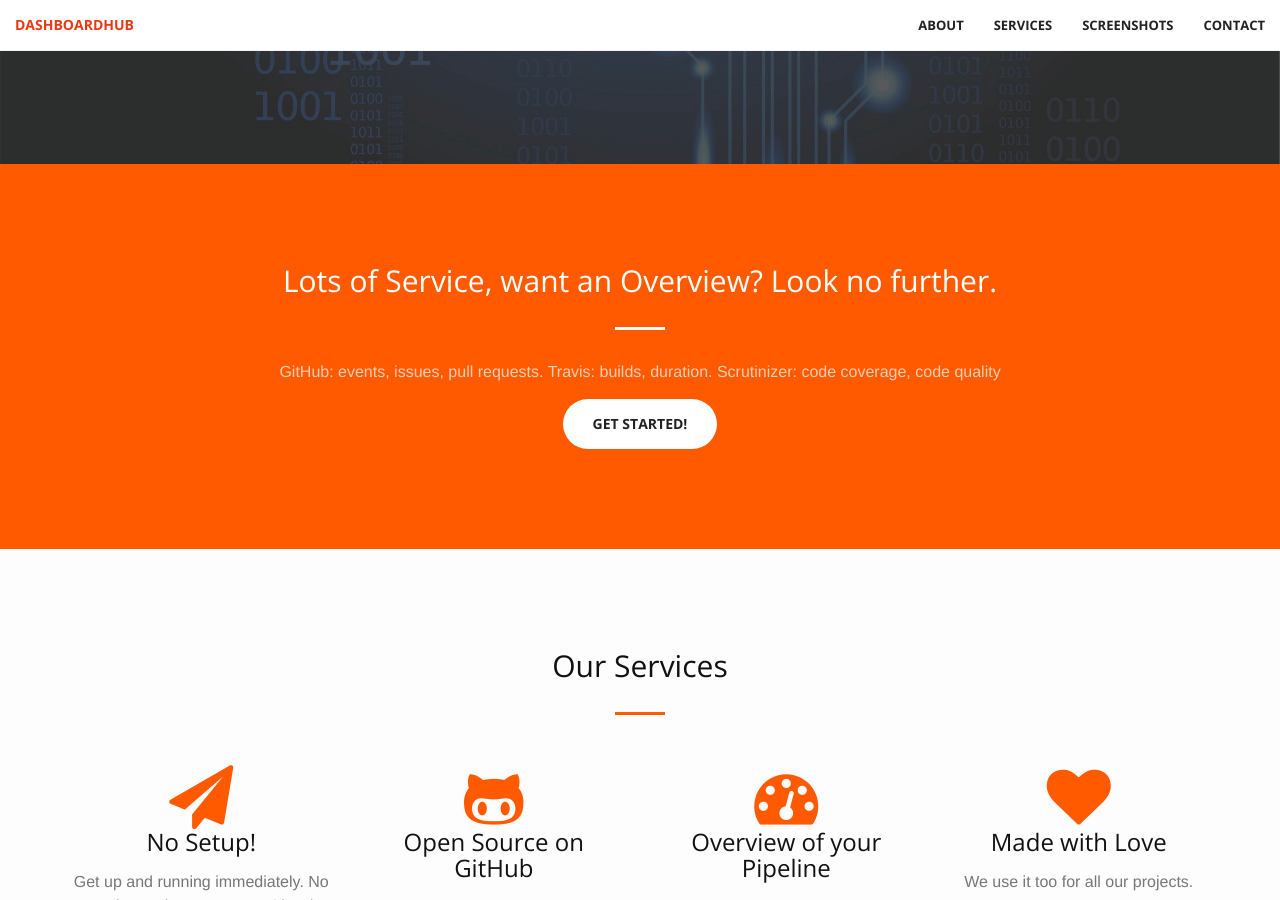
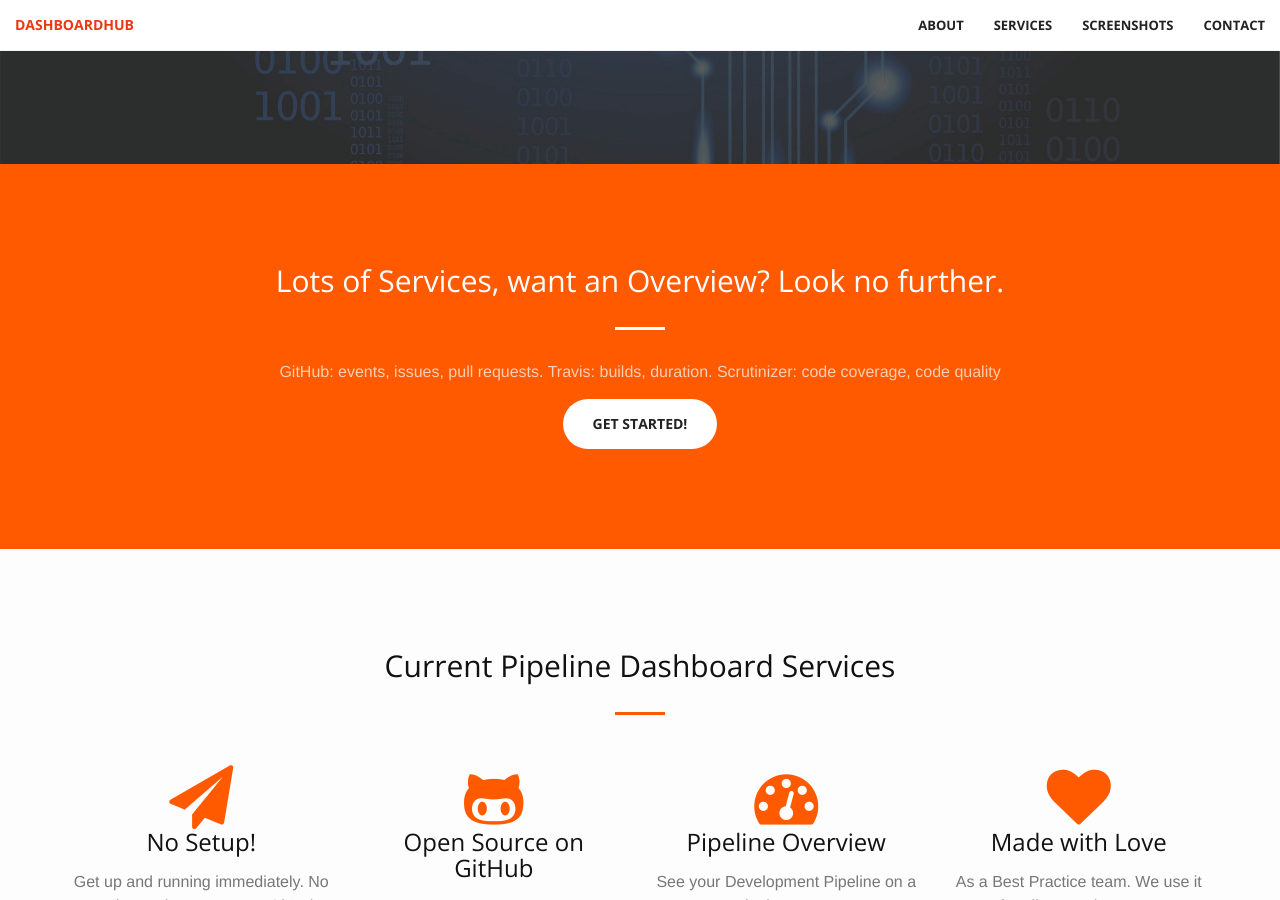
Before and after one commit to DashboardHub/Website, a Jekyll site: the page built from index.html, in a window 1280 px wide and 900 px high, scrolled down 736 px. Built offline with Jekyll 4.4.1, drawn with Linux system fonts in a browser that asks for light colours; nearby versions of some CDN libraries; some of the changed text lies outside the part shown.

Commit message:
Improved textual information on the website

```diff
--- a/_layouts/default.html
+++ b/_layouts/default.html
@@ -47,7 +47,7 @@
             <div class="header-content-inner">
                 <h1>Your World in One Place</h1>
                 <hr>
-                <p>Your Pipeline in One Place. Github, TravisCI etc reporting back to your Dashboard Hub.</p>
+                <p>Your <b>Delivery Pipeline</b> overview in One Place. Github events / issues / pull requests, TravisCI build status / duration, Scrutinizer  code coverage / quality etc reporting back to your <b>Pipeline Dashboard</b> on DashboardHub.</p>
                 <a href="#about" class="btn btn-primary btn-xl page-scroll">Find Out More</a>
             </div>
         </div>
@@ -57,7 +57,7 @@
         <div class="container">
             <div class="row">
                 <div class="col-lg-8 col-lg-offset-2 text-center">
-                    <h2 class="section-heading">Lots of Service, want an Overview? Look no further.</h2>
+                    <h2 class="section-heading">Lots of Services, want an Overview? Look no further.</h2>
                     <hr class="light">
                     <p class="text-faded">GitHub: events, issues, pull requests. Travis: builds, duration. Scrutinizer: code coverage, code quality</p>
                     <a href="http://dashboardhub.io" class="btn btn-default btn-xl bounceIn wow">Get Started!</a>
@@ -70,7 +70,7 @@
         <div class="container">
             <div class="row">
                 <div class="col-lg-12 text-center">
-                    <h2 class="section-heading">Our Services</h2>
+                    <h2 class="section-heading">Current Pipeline Dashboard Services</h2>
                     <hr class="primary">
                 </div>
             </div>
@@ -88,21 +88,21 @@
                     <div class="service-box">
                         <i class="fa fa-4x fa-github-alt wow bounceIn text-primary" data-wow-delay=".1s"></i>
                         <h3>Open Source on GitHub</h3>
-                        <p class="text-muted">Completely open and transparent.</p>
+                        <p class="text-muted">Completely open and transparent, community driven. You drive the feautures you want.</p>
                     </div>
                 </div>
                 <div class="col-lg-3 col-md-6 text-center">
                     <div class="service-box">
                         <i class="fa fa-4x fa-dashboard wow bounceIn text-primary" data-wow-delay=".2s"></i>
-                        <h3>Overview of your Pipeline</h3>
-                        <p class="text-muted">See your Pipeline on a single page.</p>
+                        <h3>Pipeline Overview</h3>
+                        <p class="text-muted">See your Development Pipeline on a single screen.</p>
                     </div>
                 </div>
                 <div class="col-lg-3 col-md-6 text-center">
                     <div class="service-box">
                         <i class="fa fa-4x fa-heart wow bounceIn text-primary" data-wow-delay=".3s"></i>
                         <h3>Made with Love</h3>
-                        <p class="text-muted">We use it too for all our projects.</p>
+                        <p class="text-muted">As a Best Practice team. We use it for all our projects too.</p>
                     </div>
                 </div>
             </div>
```
